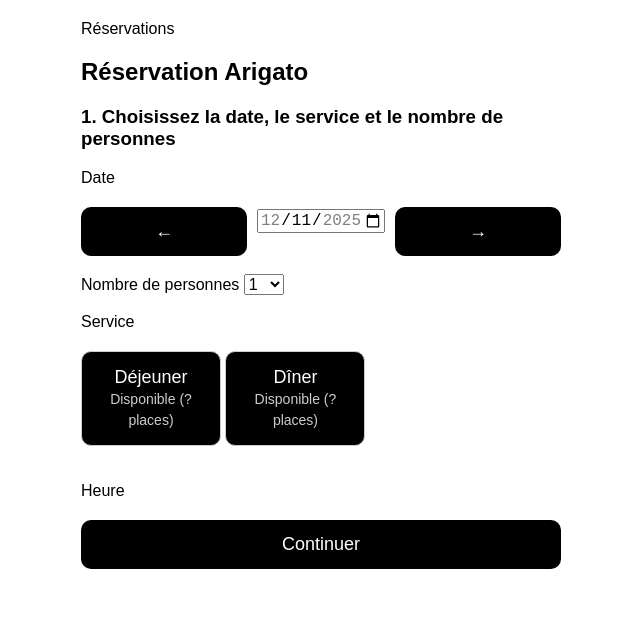
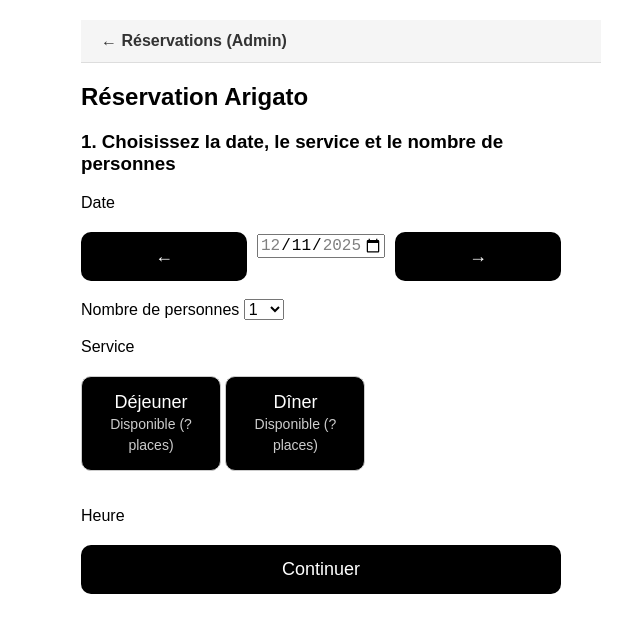
Before and after one commit to rendevilin-ops/arigato, a plain HTML site: page aifutan-index.html in a window 1280 px wide. Shown: the whole page, without its empty margins (319-959 px from the left). Drawn offline with Linux system fonts and the light colour scheme; no server answers.

Commit message:
Update aifutan-index.html

```diff
--- a/aifutan-index.html
+++ b/aifutan-index.html
@@ -8,17 +8,27 @@
     <title>AiFutan 専用</title>
 
     <link rel="stylesheet" href="style.css">
-    <nav className="space-x-6">
-        <Link href="https://arigato-admin.vercel.app/admin/reservations">Réservations</Link>
-
-    </nav>
 
 
 </head>
 
 <body>
 
+    <header style="
+        width: 100%;
+        padding: 12px 20px;
+        background: #f5f5f5;
+        border-bottom: 1px solid #ddd;
+        font-size: 16px;
+    ">
+        <a href="https://arigato-admin.vercel.app/admin/reservations"
+           style="text-decoration:none; color:#333; font-weight:600;">
+           ← Réservations (Admin)
+        </a>
+    </header>
+
     <h2>Réservation Arigato</h2>
+
 
     <!-- STEP 1 ---------------------------------------------------->
     <div class="step active" id="step1">
```
